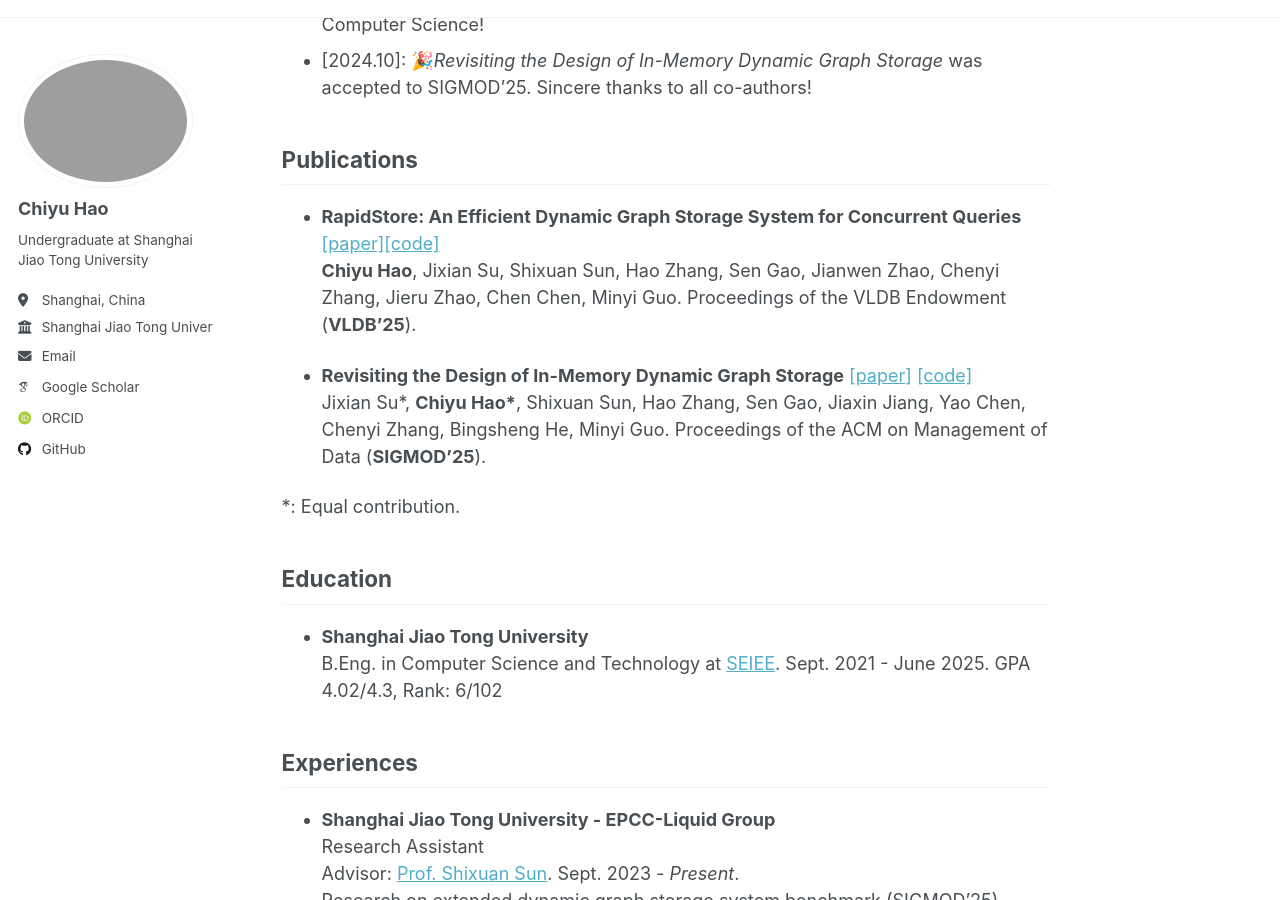
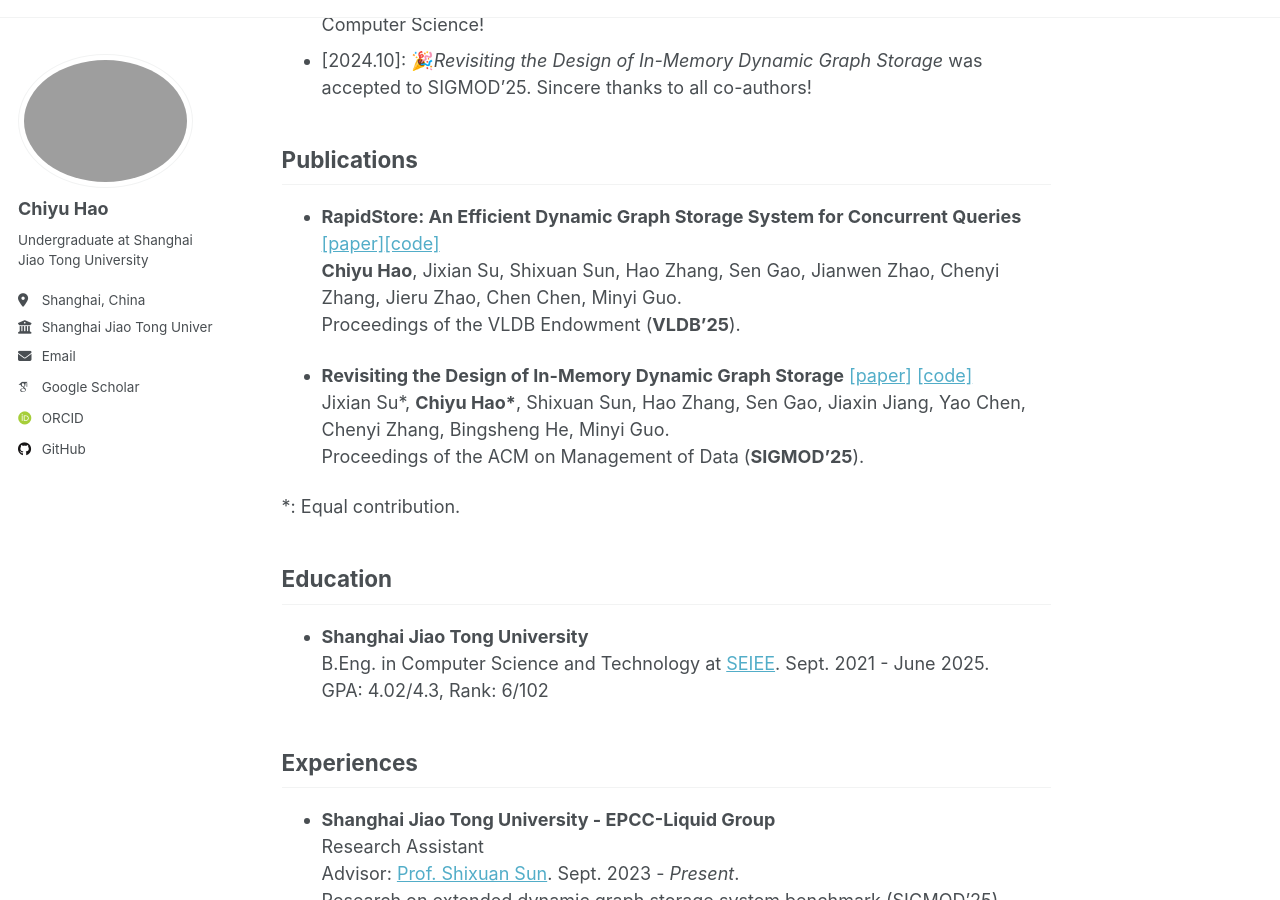
Before and after one commit to HCAHOI/hcahoi.github.io, a Jekyll site: the page built from _pages/about.md, in a window 1280 px wide and 900 px high, scrolled down 650 px. Built offline with Jekyll 4.4.1, drawn with Linux system fonts in a browser that asks for light colours; some web fonts are replaced; a script that is not in the unit is left out; part of the change alters nothing that is shown.

```diff
--- a/_pages/about.md
+++ b/_pages/about.md
@@ -23,19 +23,19 @@ I'm preparing for the <strong>Fall 2026 PhD</strong> position application. If yo
 
 ## Publications
 - **RapidStore: An Efficient Dynamic Graph Storage System for Concurrent Queries** [[paper]](https://arxiv.org/abs/2507.00839)[[code]](https://github.com/SJTU-Liquid/RapidStore)
-**Chiyu Hao**, Jixian Su, Shixuan Sun, Hao Zhang, Sen Gao, Jianwen Zhao, Chenyi Zhang, Jieru Zhao, Chen Chen, Minyi Guo.
+**Chiyu Hao**, Jixian Su, Shixuan Sun, Hao Zhang, Sen Gao, Jianwen Zhao, Chenyi Zhang, Jieru Zhao, Chen Chen, Minyi Guo.\
 Proceedings of the VLDB Endowment (**VLDB'25**).
 
 - **Revisiting the Design of In-Memory Dynamic Graph Storage** [[paper]](https://dl.acm.org/doi/abs/10.1145/3709720) [[code]](https://github.com/SJTU-Liquid/DynamicGraphStorage)
-Jixian Su*, **Chiyu Hao\***, Shixuan Sun, Hao Zhang, Sen Gao, Jiaxin Jiang, Yao Chen, Chenyi Zhang, Bingsheng He, Minyi Guo.
+Jixian Su*, **Chiyu Hao\***, Shixuan Sun, Hao Zhang, Sen Gao, Jiaxin Jiang, Yao Chen, Chenyi Zhang, Bingsheng He, Minyi Guo.\
 Proceedings of the ACM on Management of Data (**SIGMOD'25**).
 
 *: Equal contribution.
 
 ## Education
 - **Shanghai Jiao Tong University**
-B.Eng. in Computer Science and Technology at [SEIEE](https://english.seiee.sjtu.edu.cn/). Sept. 2021 - June 2025.
-GPA 4.02/4.3, Rank: 6/102
+B.Eng. in Computer Science and Technology at [SEIEE](https://english.seiee.sjtu.edu.cn/). Sept. 2021 - June 2025.\
+GPA: 4.02/4.3, Rank: 6/102
 
 ## Experiences
 - **Shanghai Jiao Tong University - EPCC-Liquid Group**
```
